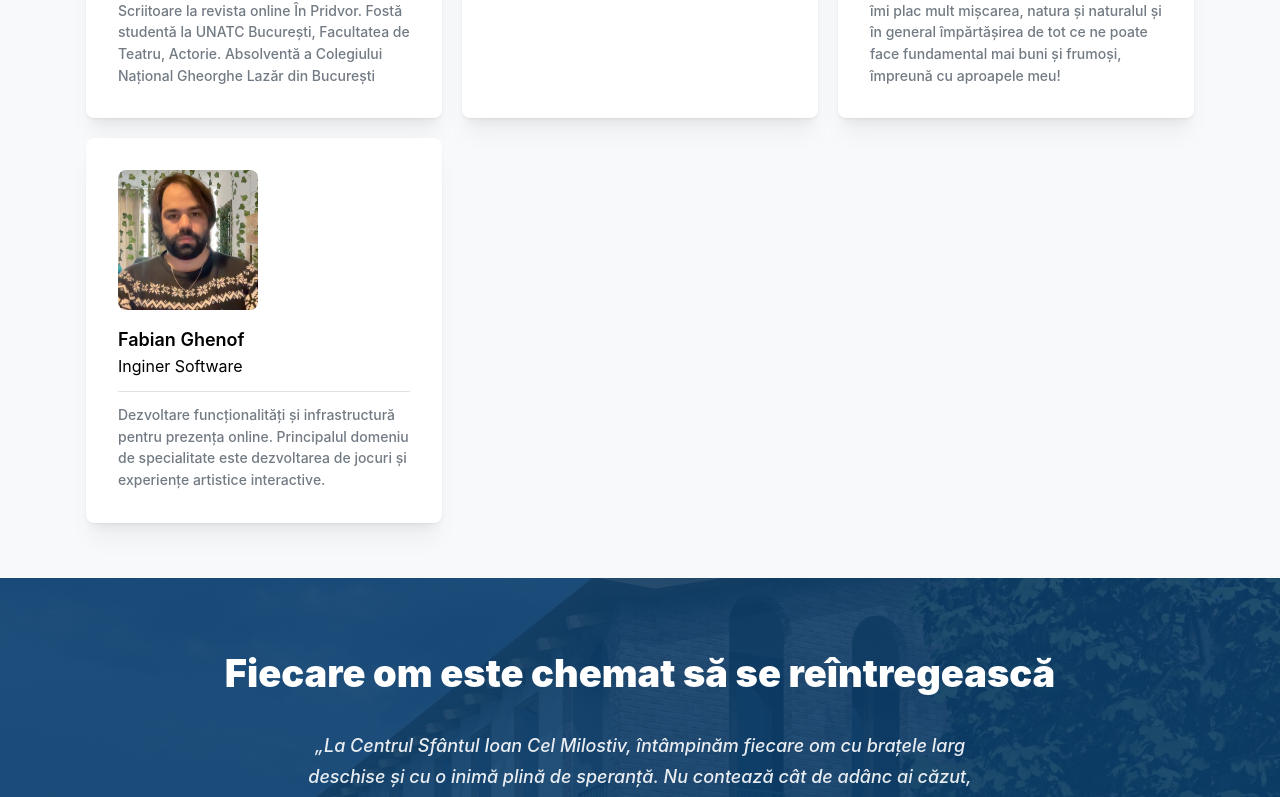
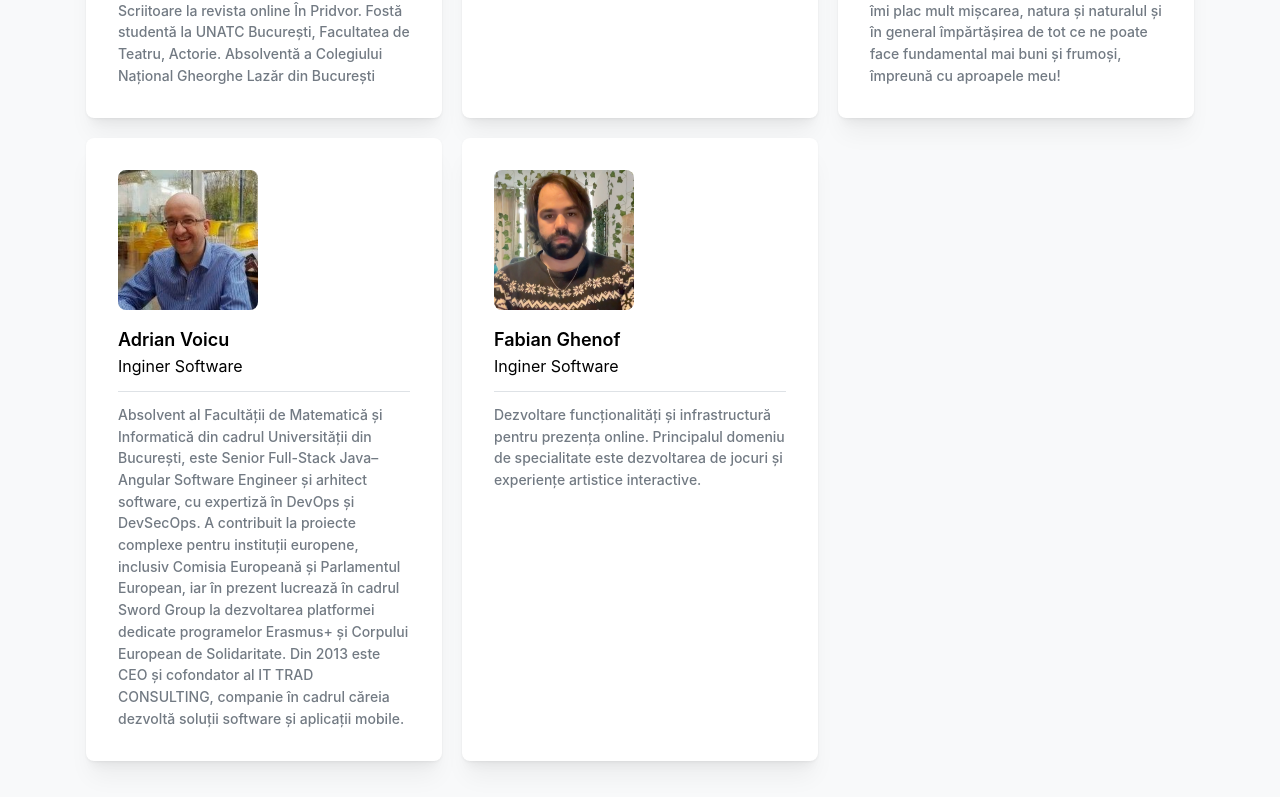
Before and after one commit to Asociatia-Bucurie-In-dar/centrul-Sf-Ioan-Cel-Milostiv, a Next.js app: page /contact in a window 1280 px wide. Shown: the part 8612-9409 px from the top of the page. Built offline with nearby package versions, Linux system fonts and the light colour scheme.

Commit message:
add new person Adrian Voicu

```diff
--- a/components/OurTeam/OurTeam.tsx
+++ b/components/OurTeam/OurTeam.tsx
@@ -63,6 +63,12 @@ export function OurTeam() {
             description: t('TEAM_MEMBERS.ELEVENTH.DESCRIPTION'),
         },
         {
+            avatar: '/team/adrianvoicu.jpg',
+            name: t('TEAM_MEMBERS.ADRIANVOICU.NAME'),
+            job: t('TEAM_MEMBERS.ADRIANVOICU.ROLE'),
+            description: t('TEAM_MEMBERS.ADRIANVOICU.DESCRIPTION'),
+        },
+        {
             avatar: '/team/7.jpg',
             name: t('TEAM_MEMBERS.TENTH.NAME'),
             job: t('TEAM_MEMBERS.TENTH.ROLE'),
--- a/messages/en.json
+++ b/messages/en.json
@@ -224,7 +224,8 @@
       "SEVENTH": { "NAME": "Ana Teodora Bănică", "ROLE": "Volunteer coordinator", "DESCRIPTION": "Student at the University of Bucharest, Faculty of Administration and Business, Public Administration specialization. Writer for the online magazine În Pridvor. Former student at UNATC Bucharest, Faculty of Theatre, Acting. Graduate of the Gheorghe Lazăr National College in Bucharest." },
       "EIGHTH": { "NAME": "Ana Zaharia", "ROLE": "Pediatrician", "DESCRIPTION": "Graduate of the Carol Davila University of Medicine and Pharmacy in Bucharest, resident doctor in pediatrics." },
       "TENTH": { "NAME": "Fabian Ghenof", "ROLE": "Software Engineer", "DESCRIPTION": "Development of features and infrastructure for online presence, with a primary area of expertise in game development and interactive artistic experiences." },
-      "ELEVENTH": { "NAME": "Constantin Asavinei-Apostol", "ROLE": "Pediatric Surgery Doctor", "DESCRIPTION": "I graduated from the Faculty of Medicine, and now I am a resident doctor in pediatric surgery. Although I spend a lot of time in the hospital, I really enjoy movement, nature, and sharing everything that can fundamentally make us better and more beautiful, together with my neighbor!" }
+      "ELEVENTH": { "NAME": "Constantin Asavinei-Apostol", "ROLE": "Pediatric Surgery Doctor", "DESCRIPTION": "I graduated from the Faculty of Medicine, and now I am a resident doctor in pediatric surgery. Although I spend a lot of time in the hospital, I really enjoy movement, nature, and sharing everything that can fundamentally make us better and more beautiful, together with my neighbor!" },
+      "ADRIANVOICU": { "NAME": "Adrian Voicu", "ROLE": "Software Engineer", "DESCRIPTION": "Graduate of the Faculty of Mathematics and Computer Science at the University of Bucharest, is a Senior Full-Stack Java-Angular Software Engineer and software architect, with expertise in DevOps and DevSecOps. He has contributed to complex projects for European institutions, including the European Commission and the European Parliament, and is currently working at Sword Group on developing the platform dedicated to Erasmus+ programs and the European Solidarity Corps. Since 2013 he is CEO and co-founder of IT TRAD CONSULTING, a company where he develops software solutions and mobile applications." }
     }
   },
 
--- a/messages/ro.json
+++ b/messages/ro.json
@@ -201,16 +201,61 @@
     "TITLE": "Echipa noastră",
     "DESCRIPTION": "Fă cunoștință cu echipa noastră! Suntem oameni pasionați de ceea ce facem și ne dorim să fim de folos în lumea în care trăim. Fiecare dintre noi am avut caderile noastre, dar Bunul Dumnezeu a lucrat prin oameni minunați, iar aceia ne-a ajutat să ieșim din noroiul vieții. Acum este randul nostru să venim in ajutorul celor care au nevoie de noi!",
     "TEAM_MEMBERS": {
-      "FIRST": { "NAME": "Alexandru Octavian Ionescu", "ROLE": "Președinte", "DESCRIPTION": "Timp de 23 de ani am lucrat în situații de urgență din care 17 ani scafandru de intervenție în cadrul Detașametului Special de Salvatori. Licențiat în drept și actualmente președintele Asociațiilor Bucurie în Dar și Sf. Ioan cel Milostiv." },
-      "SECOND": { "NAME": "Adrian Ion-Mărgineanu", "ROLE": "Vicepreședinte", "DESCRIPTION": "Bursier Marie Curie, dublu PhD in Inginerie Biomedicala, cu peste 10 ani experiență în inteligență artificială și imagistică biomedicală in scopul detectiei de cancer in imagini RMN si imagini de microscopie. Coordonează dezvoltarea inteligenței artificiale la Invenio-Imaging, dezvoltând soluții AI pentru cancer cerebral, cancer pulmonar și cancer de prostată." },
-      "MARIUS": { "NAME": "Marius Cioltan", "ROLE": "Vicepreședinte", "DESCRIPTION": "Masterand în Management si Administrarea Afacerilor (FEAA-USV). Licentiat Educatie Fizica si Sport (UPIT-USV). Profesor Educație fizica si Sport (Absolvent Modul DPPD). Antrenor de Handbal(Certificat). Fost sportiv de performantă." },
-      "PITIGOI": { "NAME": "Horia Bogdan Ioan", "ROLE": "Vicepreședinte", "DESCRIPTION": "Absolvent al facultății de Construcții Civile din București, în prezent manager partener la Azero, firmă ce activează în domeniul printului de format mare și mic. Membru fondator (2017-prezent)  și președinte (2017- 2023) al asociației Împreună Crestem Valori." },
-      "FOURTH": { "NAME": "Alexandru Pițigoi-Mihuț", "ROLE": "Vicepreședinte", "DESCRIPTION": "Pilot cu experiență de peste 25 de ani și multiplu campion național în Campionatele Naționale de Automobilism. Co-fondator al Federației Române de Automobilism Sportiv. Instructor certificat Porsche AG. Instructor pilotaj certificat FRAS. Manager sportiv și coordonator de echipă." },
-      "FIFTH": { "NAME": "Arhitectonic Design Studio", "ROLE": "Coordonator proiect arhitectură", "DESCRIPTION": "La Arhitectonic Design Studio, credem că arhitectura este mai mult decât proiectare – este o formă de energie transpusă în spațiu. Suntem o echipă de arhitecți tineri, pasionați și implicați, care aduc în fiecare proiect entuziasm, viziune contemporană și o experiență solidă construită în domenii diverse: educațional, medical, rezidențial și HoReCa." },
-      "SEVENTH": { "NAME": "Ana Teodora Bănică", "ROLE": "Coordonatoare voluntari", "DESCRIPTION": "Studentă la Universitatea din București, Facultatea de Administrație și Afaceri, specializarea Administrație Publică. Scriitoare la revista online În Pridvor. Fostă studentă la UNATC București, Facultatea de Teatru, Actorie. Absolventă a Colegiului Național Gheorghe Lazăr din București" },
-      "EIGHTH": { "NAME": "Ana Zaharia", "ROLE": "Medic Pediatru", "DESCRIPTION": "Absoleventă a Universității de Medicină si Farmacie “Carol Davila” din București, medic rezident în specialitatea pediatrie." },
-      "TENTH": { "NAME": "Fabian Ghenof", "ROLE": "Inginer Software", "DESCRIPTION": "Dezvoltare funcționalități și infrastructură pentru prezența online. Principalul domeniu de specialitate este dezvoltarea de jocuri și experiențe artistice interactive." },
-      "ELEVENTH": { "NAME": "Constantin Asavinei-Apostol", "ROLE": "Medic Chirurgie Pediatrică", "DESCRIPTION": "Am terminat Facultatea de Medicină, iar acum sunt medic rezident pe chirurgie pediatrică. Deși petrec mult timp în spital îmi plac mult mișcarea, natura și naturalul și în general împărtășirea de tot ce ne poate face fundamental mai buni și frumoși, împreună cu aproapele meu!" }
+      "FIRST": {
+        "NAME": "Alexandru Octavian Ionescu",
+        "ROLE": "Președinte",
+        "DESCRIPTION": "Timp de 23 de ani am lucrat în situații de urgență din care 17 ani scafandru de intervenție în cadrul Detașametului Special de Salvatori. Licențiat în drept și actualmente președintele Asociațiilor Bucurie în Dar și Sf. Ioan cel Milostiv."
+      },
+      "SECOND": {
+        "NAME": "Adrian Ion-Mărgineanu",
+        "ROLE": "Vicepreședinte",
+        "DESCRIPTION": "Bursier Marie Curie, dublu PhD in Inginerie Biomedicala, cu peste 10 ani experiență în inteligență artificială și imagistică biomedicală in scopul detectiei de cancer in imagini RMN si imagini de microscopie. Coordonează dezvoltarea inteligenței artificiale la Invenio-Imaging, dezvoltând soluții AI pentru cancer cerebral, cancer pulmonar și cancer de prostată."
+      },
+      "MARIUS": {
+        "NAME": "Marius Cioltan",
+        "ROLE": "Vicepreședinte",
+        "DESCRIPTION": "Masterand în Management si Administrarea Afacerilor (FEAA-USV). Licentiat Educatie Fizica si Sport (UPIT-USV). Profesor Educație fizica si Sport (Absolvent Modul DPPD). Antrenor de Handbal(Certificat). Fost sportiv de performantă."
+      },
+      "PITIGOI": {
+        "NAME": "Horia Bogdan Ioan",
+        "ROLE": "Vicepreședinte",
+        "DESCRIPTION": "Absolvent al facultății de Construcții Civile din București, în prezent manager partener la Azero, firmă ce activează în domeniul printului de format mare și mic. Membru fondator (2017-prezent)  și președinte (2017- 2023) al asociației Împreună Crestem Valori."
+      },
+      "FOURTH": {
+        "NAME": "Alexandru Pițigoi-Mihuț",
+        "ROLE": "Vicepreședinte",
+        "DESCRIPTION": "Pilot cu experiență de peste 25 de ani și multiplu campion național în Campionatele Naționale de Automobilism. Co-fondator al Federației Române de Automobilism Sportiv. Instructor certificat Porsche AG. Instructor pilotaj certificat FRAS. Manager sportiv și coordonator de echipă."
+      },
+      "FIFTH": {
+        "NAME": "Arhitectonic Design Studio",
+        "ROLE": "Coordonator proiect arhitectură",
+        "DESCRIPTION": "La Arhitectonic Design Studio, credem că arhitectura este mai mult decât proiectare – este o formă de energie transpusă în spațiu. Suntem o echipă de arhitecți tineri, pasionați și implicați, care aduc în fiecare proiect entuziasm, viziune contemporană și o experiență solidă construită în domenii diverse: educațional, medical, rezidențial și HoReCa."
+      },
+      "SEVENTH": {
+        "NAME": "Ana Teodora Bănică",
+        "ROLE": "Coordonatoare voluntari",
+        "DESCRIPTION": "Studentă la Universitatea din București, Facultatea de Administrație și Afaceri, specializarea Administrație Publică. Scriitoare la revista online În Pridvor. Fostă studentă la UNATC București, Facultatea de Teatru, Actorie. Absolventă a Colegiului Național Gheorghe Lazăr din București"
+      },
+      "EIGHTH": {
+        "NAME": "Ana Zaharia",
+        "ROLE": "Medic Pediatru",
+        "DESCRIPTION": "Absoleventă a Universității de Medicină si Farmacie “Carol Davila” din București, medic rezident în specialitatea pediatrie."
+      },
+      "TENTH": {
+        "NAME": "Fabian Ghenof",
+        "ROLE": "Inginer Software",
+        "DESCRIPTION": "Dezvoltare funcționalități și infrastructură pentru prezența online. Principalul domeniu de specialitate este dezvoltarea de jocuri și experiențe artistice interactive."
+      },
+      "ELEVENTH": {
+        "NAME": "Constantin Asavinei-Apostol",
+        "ROLE": "Medic Chirurgie Pediatrică",
+        "DESCRIPTION": "Am terminat Facultatea de Medicină, iar acum sunt medic rezident pe chirurgie pediatrică. Deși petrec mult timp în spital îmi plac mult mișcarea, natura și naturalul și în general împărtășirea de tot ce ne poate face fundamental mai buni și frumoși, împreună cu aproapele meu!"
+      },
+      "ADRIANVOICU": {
+        "NAME": "Adrian Voicu",
+        "ROLE": "Inginer Software",
+        "DESCRIPTION": "Absolvent al Facultății de Matematică și Informatică din cadrul Universității din București, este Senior Full-Stack Java–Angular Software Engineer și arhitect software, cu expertiză în DevOps și DevSecOps. A contribuit la proiecte complexe pentru instituții europene, inclusiv Comisia Europeană și Parlamentul European, iar în prezent lucrează în cadrul Sword Group la dezvoltarea platformei dedicate programelor Erasmus+ și Corpului European de Solidaritate. Din 2013 este CEO și cofondator al IT TRAD CONSULTING, companie în cadrul căreia dezvoltă soluții software și aplicații mobile."
+      }
     }
   },
 
```
Also changed, not shown: public/team/adrianvoicu.jpg (added).
